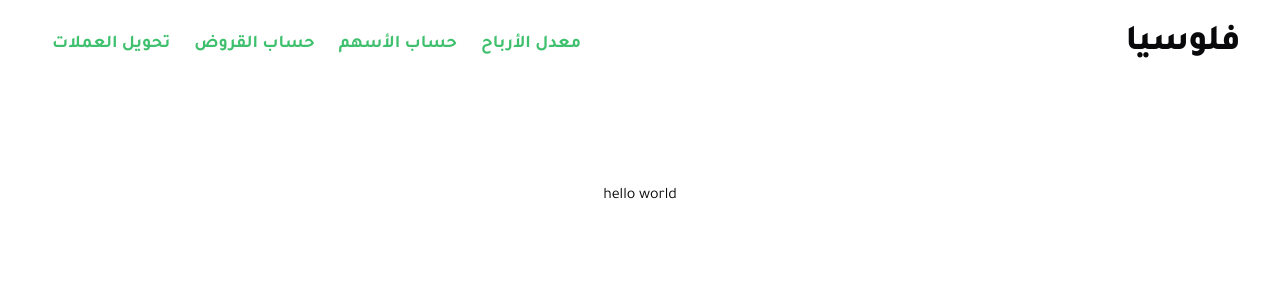
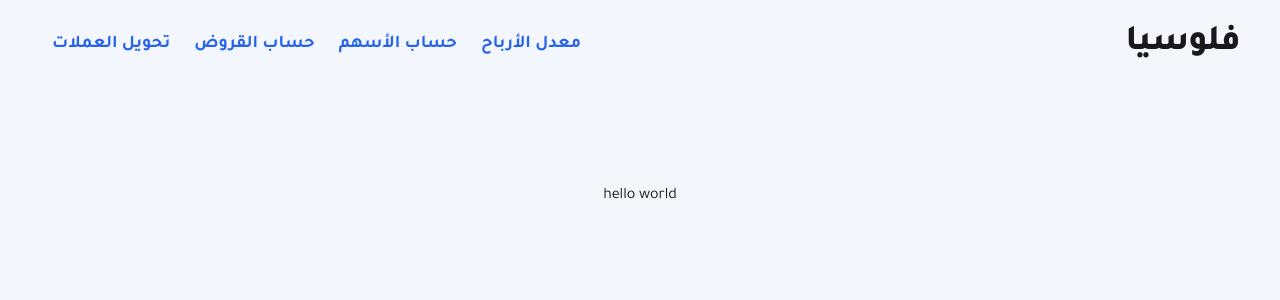
Before and after one commit to HassanAlabdulal/Hasady, a Next.js app: page / in a window 1280 px wide. Shown: the top 300 px of the page. Built offline with nearby package versions, Linux system fonts and the light colour scheme.

Commit message:
enhance: change the theme, add extra styles

```diff
--- a/app/globals.css
+++ b/app/globals.css
@@ -3,51 +3,49 @@
 @tailwind components;
 @tailwind utilities;
 
-@layer base {
-  :root {
-    --background: 0 0% 100%;
-    --foreground: 240 10% 3.9%;
-    --card: 0 0% 100%;
-    --card-foreground: 240 10% 3.9%;
-    --popover: 0 0% 100%;
-    --popover-foreground: 240 10% 3.9%;
-    --primary: 142.1 76.2% 36.3%;
-    --primary-foreground: 355.7 100% 97.3%;
-    --secondary: 240 4.8% 95.9%;
-    --secondary-foreground: 240 5.9% 10%;
-    --muted: 240 4.8% 95.9%;
-    --muted-foreground: 240 3.8% 46.1%;
-    --accent: 240 4.8% 95.9%;
-    --accent-foreground: 240 5.9% 10%;
-    --destructive: 0 84.2% 60.2%;
-    --destructive-foreground: 0 0% 98%;
-    --border: 240 5.9% 90%;
-    --input: 240 5.9% 90%;
-    --ring: 142.1 76.2% 36.3%;
-    --radius: 0.5rem;
-  }
-
-  .dark {
-    --background: 20 14.3% 4.1%;
-    --foreground: 0 0% 95%;
-    --card: 24 9.8% 10%;
-    --card-foreground: 0 0% 95%;
-    --popover: 0 0% 9%;
-    --popover-foreground: 0 0% 95%;
-    --primary: 142.1 70.6% 45.3%;
-    --primary-foreground: 144.9 80.4% 10%;
-    --secondary: 240 3.7% 15.9%;
-    --secondary-foreground: 0 0% 98%;
-    --muted: 0 0% 15%;
-    --muted-foreground: 240 5% 64.9%;
-    --accent: 12 6.5% 15.1%;
-    --accent-foreground: 0 0% 98%;
-    --destructive: 0 62.8% 30.6%;
-    --destructive-foreground: 0 85.7% 97.3%;
-    --border: 240 3.7% 15.9%;
-    --input: 240 3.7% 15.9%;
-    --ring: 142.4 71.8% 29.2%;
-  }
+:root {
+  --background: 221.2 58% 97%;
+  --foreground: 221.2 5% 10%;
+  --card: 221.2 50% 97%;
+  --card-foreground: 221.2 5% 15%;
+  --popover: 221.2 58% 97%;
+  --popover-foreground: 221.2 95% 10%;
+  --primary: 221.2 83.2% 53.3%;
+  --primary-foreground: 0 0% 100%;
+  --secondary: 221.2 30% 90%;
+  --secondary-foreground: 0 0% 0%;
+  --muted: 183.2 30% 95%;
+  --muted-foreground: 221.2 5% 40%;
+  --accent: 183.2 30% 90%;
+  --accent-foreground: 221.2 5% 15%;
+  --destructive: 0 58% 50%;
+  --destructive-foreground: 221.2 5% 97%;
+  --border: 221.2 30% 82%;
+  --input: 221.2 30% 50%;
+  --ring: 221.2 83.2% 53.3%;
+  --radius: 0.5rem;
+}
+.dark {
+  --background: 221.2 50% 10%;
+  --foreground: 221.2 5% 97%;
+  --card: 221.2 50% 10%;
+  --card-foreground: 221.2 5% 97%;
+  --popover: 221.2 50% 5%;
+  --popover-foreground: 221.2 5% 97%;
+  --primary: 221.2 83.2% 53.3%;
+  --primary-foreground: 0 0% 100%;
+  --secondary: 221.2 30% 20%;
+  --secondary-foreground: 0 0% 100%;
+  --muted: 183.2 30% 25%;
+  --muted-foreground: 221.2 5% 65%;
+  --accent: 183.2 30% 25%;
+  --accent-foreground: 221.2 5% 95%;
+  --destructive: 0 58% 50%;
+  --destructive-foreground: 221.2 5% 97%;
+  --border: 221.2 30% 50%;
+  --input: 221.2 30% 50%;
+  --ring: 221.2 83.2% 53.3%;
+  --radius: 0.5rem;
 }
 
 @layer base {
@@ -65,6 +63,23 @@
   padding: 0;
   box-sizing: border-box;
   direction: rtl;
-  /* background-color: #0d0a0a; */
   font-family: "Tajawal", sans-serif;
 }
+
+.background {
+  background-image: linear-gradient(
+    to top,
+    #03335c,
+    #013968,
+    #003f74,
+    #004680,
+    #004c8d,
+    #004c8d,
+    #004c8d,
+    #004c8d,
+    #004680,
+    #003f74,
+    #013968,
+    #03335c
+  );
+}
--- a/components/nav.tsx
+++ b/components/nav.tsx
@@ -9,7 +9,7 @@ export default function Nav() {
 
   // Variants for Framer Motion animation
   const navVariants = {
-    hidden: { opacity: 0, scale: 0.95, y: "-100%" },
+    hidden: { opacity: 0, scale: 0.95, y: "-8%" },
     visible: {
       opacity: 1,
       scale: 1,
@@ -30,6 +30,11 @@ export default function Nav() {
         aria-label="Global"
       >
         <div className="flex items-center justify-between">
+          <motion.div
+            animate={{ opacity: 1, x: 0 }}
+            initial={{ opacity: 0, x: 20 }}
+            transition={{ delay: 0.1 }}
+          >
             <a
               className="inline-flex items-center text-xl font-semibold gap-x-2 "
               href="/"
@@ -38,6 +43,8 @@ export default function Nav() {
                 فلوسيا
               </h1>
             </a>
+          </motion.div>
+
           <button
             type="button"
             className="sm:hidden"
@@ -47,8 +54,8 @@ export default function Nav() {
             {/* Hamburger Icon */}
             <motion.div
               animate={{ opacity: 1, x: 0 }}
-              initial={{ opacity: 0, x: 25 }}
-              transition={{ delay: 0.35 }}
+              initial={{ opacity: 0, x: -20 }}
+              transition={{ delay: 0.1 }}
               onClick={() => setIsNavExpanded((prevToggle) => !prevToggle)}
               className={`burger cursor-pointer space-y-2.5 xl:hidden lg:hidden mr-5
         `}
@@ -78,12 +85,12 @@ export default function Nav() {
         </div>
 
         {/* Navigation Links for large screens */}
-        <div className="relative hidden text-lg sm:flex ">
+        <div className="relative hidden text-lg sm:flex  ">
           {["معدل الأرباح", "حساب الأسهم", "حساب القروض", "تحويل العملات"].map(
             (item) => (
               <a
                 key={item}
-                className="relative mx-3 font-bold text-[#3fc06e] transition-all duration-200 delay-50"
+                className="relative mx-3 font-bold text-primary transition-all duration-200 delay-50"
                 href={`/${item.toLowerCase()}`}
                 onMouseEnter={() => setActiveLink(item)}
                 onMouseLeave={() => setActiveLink("")}
@@ -110,27 +117,27 @@ export default function Nav() {
               animate="visible"
               exit="hidden"
               className="fixed left-0 z-40 flex flex-col items-center justify-center w-3/5
-               rounded-lg gap-6 text-xl bg-primary font-bold text-center shadow-md py-7 mt-4 ml-5"
+               rounded-2xl gap-5 text-xl font-bold text-primary-foreground text-center shadow-md py-6 mt-4 ml-5 background"
             >
-              <a className="my-2 font-bold text-foreground" href="/">
+              <a className="my-2 font-bold " href="/">
                 معدل الأرباح
               </a>
               <a
-                className="my-2 font-bold text-foreground
+                className="my-2 font-bold
 "
                 href="/"
               >
                 حساب الأسهم
               </a>
               <a
-                className="my-2 font-bold text-foreground
+                className="my-2 font-bold
 "
                 href="/"
               >
                 حساب القروض
               </a>
               <a
-                className="my-2 font-bold text-foreground
+                className="my-2 font-bold
 "
                 href="/"
               >
```
Lines whose indentation alone changed are shown as unchanged.
